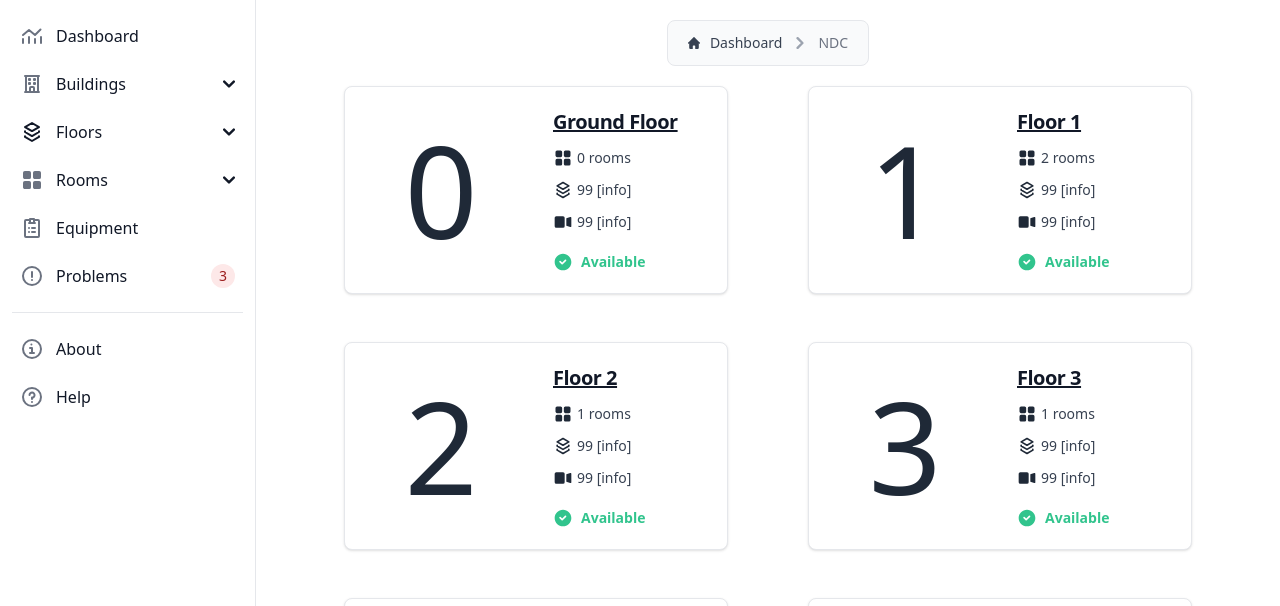
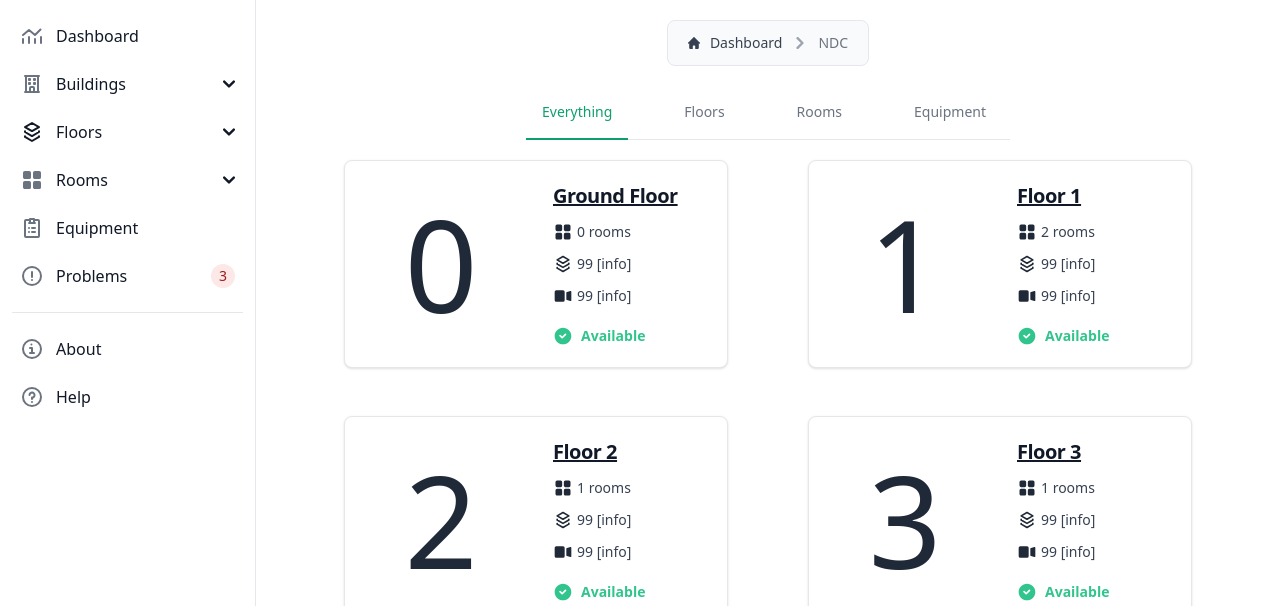
Before and after one commit to Theophile-Wemaere/aubouleau, a Django app: page /NDC/ in a window 1280 px wide. Shown: the part 74-680 px from the top of the page. Run offline with Django 5.2, Linux system fonts and the light colour scheme; data comes from the database, SQL or seed files in the repository; parts of the project's set-up code (start-up, migrations or seed data) failed here and were passed over; some libraries are stand-ins or nearby versions.

Commit message:
added navigation tabs for the building detail view
When showing the detailed view of a building, navigation tabs now allow the user
to choose to see specific content such as:
- Everything (redirects to the /[building_name] endpoint)
- Floors only (redirects to the /[building_name]/floors endpoint)
- Rooms only (redirects to the /[building_name]/rooms endpoint)
- Equipment only (redirects to the /[building_name]/equipment endpoint) [TODO]

```diff
--- a/aubouleau_web/static/aubouleau_web/style.css
+++ b/aubouleau_web/static/aubouleau_web/style.css
@@ -1399,6 +1399,14 @@ input:checked + .toggle-bg {
   margin-top: 1rem;
 }
 
+.-mb-px {
+  margin-bottom: -1px;
+}
+
+.mb-5 {
+  margin-bottom: 1.25rem;
+}
+
 .block {
   display: block;
 }
@@ -1545,6 +1549,14 @@ input:checked + .toggle-bg {
 
 .max-w-sm {
   max-width: 24rem;
+}
+
+.max-w-2xl {
+  max-width: 42rem;
+}
+
+.max-w-xl {
+  max-width: 36rem;
 }
 
 .flex-1 {
@@ -1695,25 +1712,25 @@ input:checked + .toggle-bg {
   row-gap: 3rem;
 }
 
+.gap-y-2 {
+  row-gap: 0.5rem;
+}
+
+.gap-y-2\.5 {
+  row-gap: 0.625rem;
+}
+
+.gap-y-4 {
+  row-gap: 1rem;
+}
+
 .gap-y-6 {
   row-gap: 1.5rem;
 }
 
-.gap-x-1 {
-  -moz-column-gap: 0.25rem;
-       column-gap: 0.25rem;
-}
-
-.gap-y-2 {
-  row-gap: 0.5rem;
-}
-
-.gap-y-2\.5 {
-  row-gap: 0.625rem;
-}
-
-.gap-y-4 {
-  row-gap: 1rem;
+.gap-x-8 {
+  -moz-column-gap: 2rem;
+       column-gap: 2rem;
 }
 
 .space-x-1 > :not([hidden]) ~ :not([hidden]) {
@@ -1820,6 +1837,14 @@ input:checked + .toggle-bg {
   border-top-width: 1px;
 }
 
+.border-b {
+  border-bottom-width: 1px;
+}
+
+.border-b-2 {
+  border-bottom-width: 2px;
+}
+
 .border-blue-600 {
   --tw-border-opacity: 1;
   border-color: rgb(28 100 242 / var(--tw-border-opacity));
@@ -1850,6 +1875,15 @@ input:checked + .toggle-bg {
   border-color: rgb(4 108 78 / var(--tw-border-opacity));
 }
 
+.border-transparent {
+  border-color: transparent;
+}
+
+.border-green-500 {
+  --tw-border-opacity: 1;
+  border-color: rgb(14 159 110 / var(--tw-border-opacity));
+}
+
 .border-s-gray-50 {
   --tw-border-opacity: 1;
   border-inline-start-color: rgb(249 250 251 / var(--tw-border-opacity));
--- a/aubouleau_web/templates/aubouleau_web/base.html
+++ b/aubouleau_web/templates/aubouleau_web/base.html
@@ -223,6 +223,11 @@
                         </nav>
                         {% endblock %}
                     </div>
+                    <div class="flex flex-col justify-center items-center mb-5" id="navtabs-wrapper">
+                        {# Navigation tabs #}
+                        {% block navtabs %}
+                        {% endblock %}
+                    </div>
                     {% block content %}
                     <div class="flex flex-wrap gap-y-12 flex-grow items-center justify-center px-4" id="content">
                         <h1 class="text-5xl text-center font-bold text-emerald-500">Base template content block</h1>
--- a/aubouleau_web/templates/aubouleau_web/building_detail.html
+++ b/aubouleau_web/templates/aubouleau_web/building_detail.html
@@ -26,12 +26,19 @@
 </nav>
 {% endblock %}
 
+{% block navtabs %}
+<div class="flex flex-col max-w-xl text-sm font-medium text-center text-gray-500 border-b border-gray-200 dark:text-gray-400 dark:border-gray-700">
+    <ul class="flex flex-wrap gap-x-8 -mb-px">
+        <li class="me-2"><a href="{% url 'aubouleau_web:building_detail' building_name=building.name %}" class="inline-block p-4 text-green-500 border-b-2 border-green-500 rounded-t-lg active dark:text-green-500 dark:border-green-500" aria-current="page">Everything</a></li>
+        <li class="me-2"><a href="{% url 'aubouleau_web:floors' building_name=building.name %}" class="inline-block p-4 border-b-2 border-transparent rounded-t-lg hover:text-gray-600 hover:border-gray-300 dark:hover:text-gray-300">Floors</a></li>
+        <li class="me-2"><a href="{% url 'aubouleau_web:rooms' building_name=building.name %}" class="inline-block p-4 border-b-2 border-transparent rounded-t-lg hover:text-gray-600 hover:border-gray-300 dark:hover:text-gray-300">Rooms</a></li>
+        <li class="me-2"><a href="#" class="inline-block p-4 border-b-2 border-transparent rounded-t-lg hover:text-gray-600 hover:border-gray-300 dark:hover:text-gray-300">Equipment</a></li>
+    </ul>
+</div>
+{% endblock %}
+
 {% block content %}
 <div class="flex flex-wrap gap-x-20 gap-y-12 flex-grow items-center justify-center px-4 pb-4" id="content">
-    {# TODO: Find a visually nice way to split the content (floors and rooms) on the page. #}
-    {# As of now, the floors and the rooms are merged together for convenience since there isn't a template on Figma. #}
-    {# Note: Adding a horizontal separator may need to require another base template since all the Cards are contained #}
-    {# in a single <div> with its elements wrapped. #}
     {# Floors #}
     {% if floors %}
         {% for floor in floors %}
```
Also changed, not shown: other parts of aubouleau_web/static/aubouleau_web/style.css (+50 -48 lines), aubouleau_web/templates/aubouleau_web/floors.html (+11 -0 lines), aubouleau_web/templates/aubouleau_web/rooms.html (+11 -0 lines).
